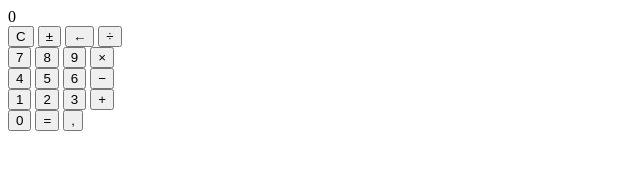
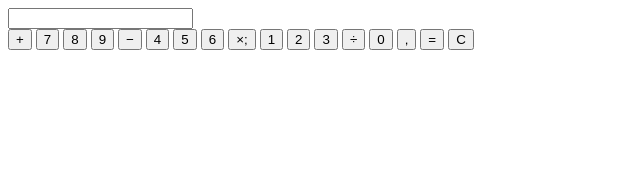
Before and after one commit to VladDumitru22/CalculatorApp, a plain HTML site: page index.html in a window 1280 px wide. Shown: the whole page, without its empty margins (0-640 px from the left). Drawn offline with Linux system fonts and the light colour scheme.

Commit message:
HTML file Reformat

```diff
--- a/index.html
+++ b/index.html
@@ -8,89 +8,30 @@
 </head>
 <body>
 
-    <div class="wrapper">
-        <section class="screen">
-            0
-        </section>
+    <div class="calculator">
+        <input type="display" readonly>
 
-        <section class="calculator-buttons">
-            <div class="calculator-button-row">
-                <button class="calculator-button-double">
-                    C
-                </button>
-                <button class="calculator-button">
-                    &PlusMinus;
-                </button>
-                <button class="calculator-button">
-                    &larr;
-                </button>
-                <button class="calculator-button">
-                    &divide;
-                </button>
-            </div>
-
-            <div class="calculator-button-row">
-                <button class="calculator-button">
-                    7
-                </button>
-                <button class="calculator-button">
-                    8
-                </button>
-                <button class="calculator-button">
-                    9
-                </button>
-                <button class="calculator-button">
-                    &times;
-                </button>
-            </div>
-
-            <div class="calculator-buttons-row">
-                <button class="calculator-button">
-                    4
-                </button>
-                <button class="calculator-button">
-                    5
-                </button>
-                <button class="calculator-button">
-                    6
-                </button>
-                <button class="calculator-button">
-                    &minus;
-                </button>
-            </div>
-
-            <div class="calculator-button-row">
-                <button class="calculator-button">
-                    1
-                </button>
-                <button class="calculator-button">
-                    2
-                </button>
-                <button class="calculator-button">
-                    3
-                </button>
-                <button class="calculator-button">
-                    &plus;
-                </button>
-            </div>
-
-            <div class="calculator-button-row">
-                <button class="calculator-button">
-                    0
-                </button>
-                <button class="calculator-button">
-                    &equals;
-                </button>
-                <button class="calculator-button">
-                    &comma;
-                </button>
-            </div>
-
-
-        </section>
+        <div class="buttons">
+            <button onclick="appendToDisplay('+')">&plus;</button>
+            <button onclick="appendToDisplay('7')">7</button>
+            <button onclick="appendToDisplay('8')">8</button>
+            <button onclick="appendToDisplay('9')">9</button>
+            <button onclick="appendToDisplay('-')">&minus;</button>
+            <button onclick="appendToDisplay('4')">4</button>
+            <button onclick="appendToDisplay('5')">5</button>
+            <button onclick="appendToDisplay('6')">6</button>
+            <button onclick="appendToDisplay('*')">&times;;</button>
+            <button onclick="appendToDisplay('1')">1</button>
+            <button onclick="appendToDisplay('2')">2</button>
+            <button onclick="appendToDisplay('3')">3</button>
+            <button onclick="appendToDisplay('/')">&divide;</button>
+            <button onclick="appendToDisplay('0')">0</button>
+            <button onclick="appendToDisplay('.')">&comma;</button>
+            <button onclick="calculate()">&equals;</button>
+            <button onclick="clearDisplay()">C</button>
+        </div>
 
     </div>
-
 
     <script src="script.js"></script>
 </body>
```
